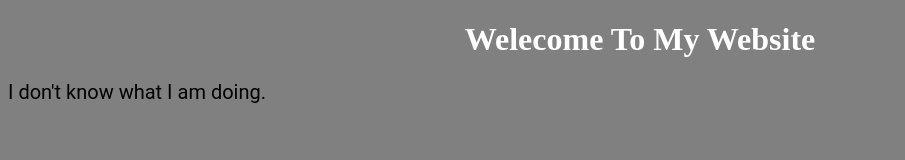
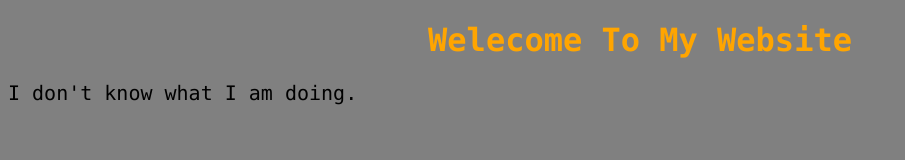
Before and after one commit to jpbryan8872/jpbryan8872.github.io, a plain HTML site: page index.html in a window 1280 px wide. Shown: the whole page, without its empty margins (0-905 px from the left). Drawn offline with Linux system fonts and the light colour scheme.

Commit message:
Update style.css

```diff
--- a/style.css
+++ b/style.css
@@ -3,11 +3,12 @@ body {
 }
 
 h1 {
-  color: white;
+  font-family: "Lucida Console", bold;
+  color: orange;
   text-align: center;
 }
 
 p {
-  font-family: roboto;
+  font-family: "Lucida Console";
   font-size: 20px;
 }
```
